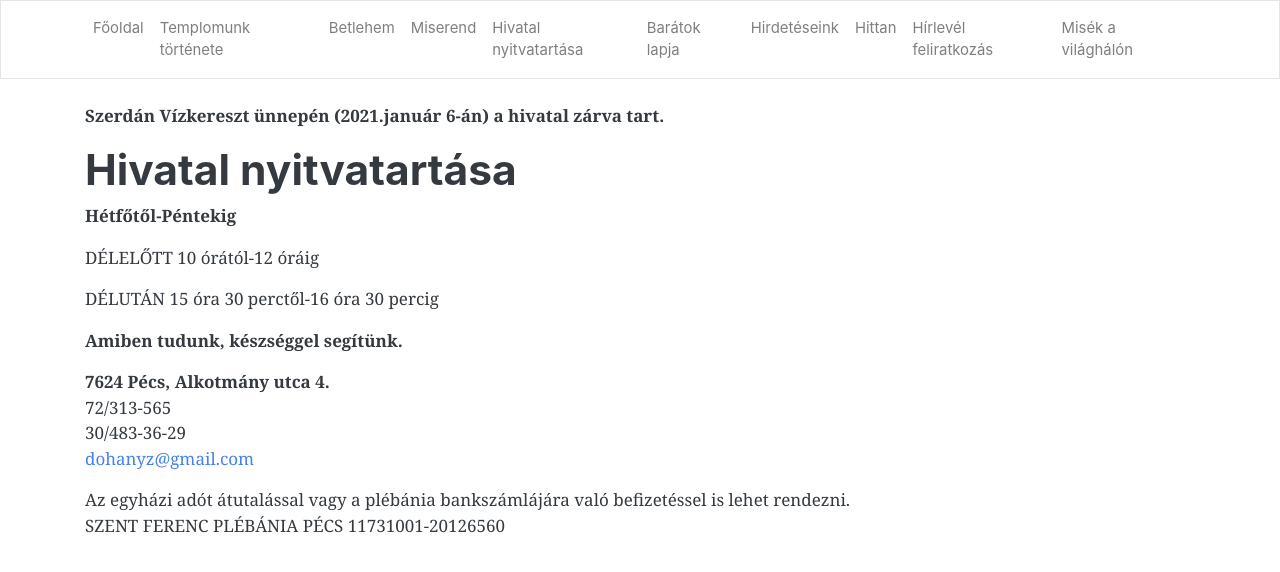
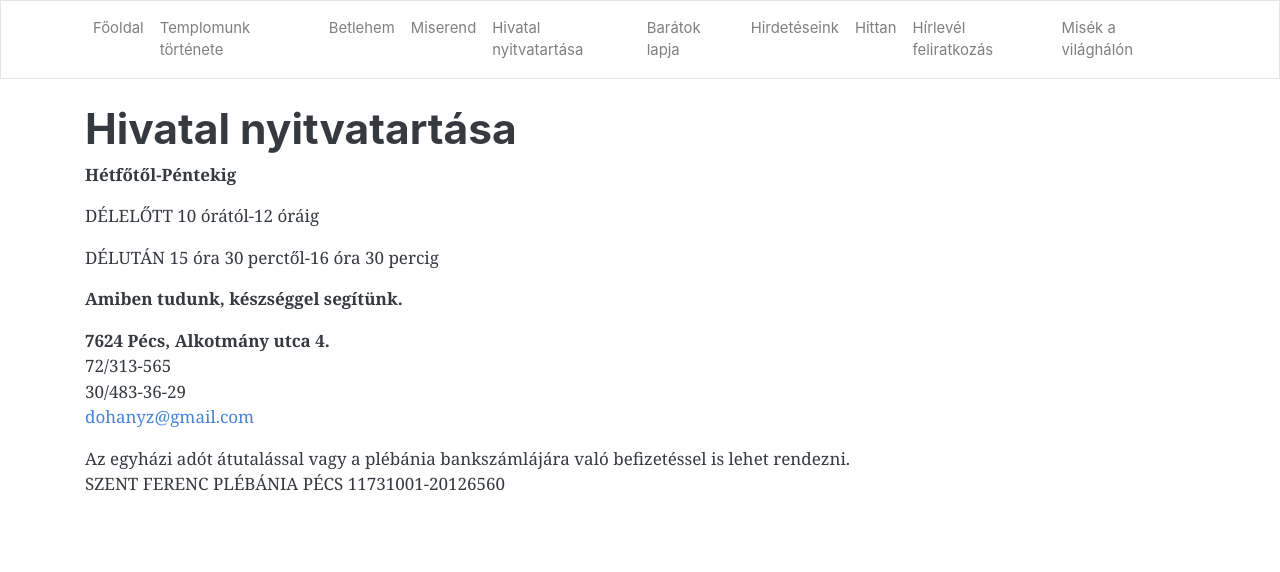
Before and after one commit to pecsi-ferences/pecsi-ferences.github.io, a Jekyll site: the page built from nyitvatartas.md, in a window 1280 px wide. Shown: the top 572 px of the page. Built offline with Jekyll 4.4.1, drawn with Linux system fonts in a browser that asks for light colours; nearby versions of some CDN libraries.

Commit message:
Update from Forestry.io Zoltán Dohány updated nyitvatartas.md

```diff
--- a/nyitvatartas.md
+++ b/nyitvatartas.md
@@ -3,8 +3,6 @@ layout: default
 title: Hivatal nyitvatartása
 
 ---
-
-**Szerdán Vízkereszt ünnepén (2021.január 6-án) a hivatal zárva tart.**
 
 # Hivatal nyitvatartása
 
```
